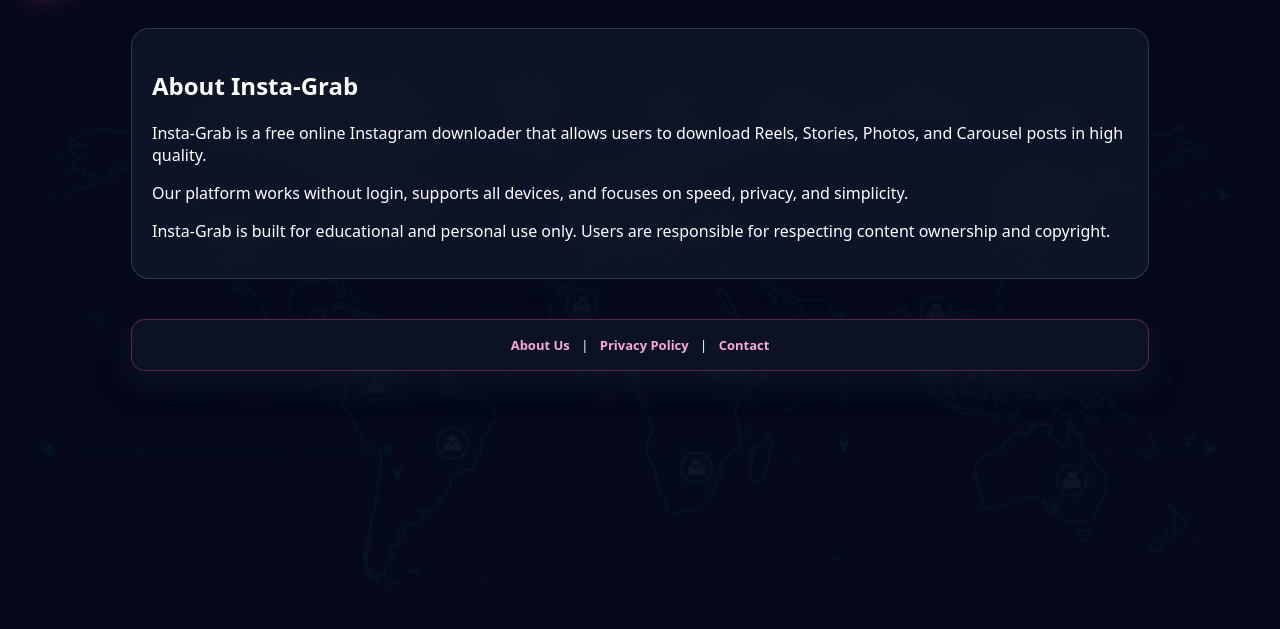
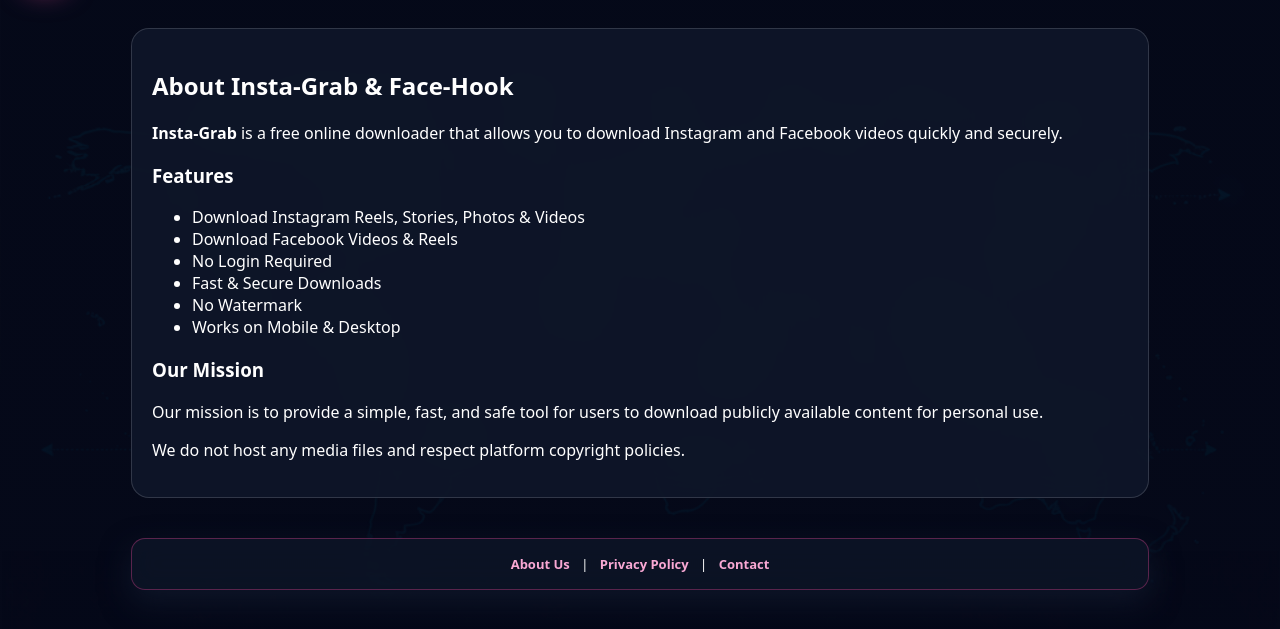
Before and after one commit to devilyuvraj11/Instagrab, a Flask app: page /about in a window 1280 px wide. Shown: the part 70-699 px from the top of the page. Run offline with Flask 3, Linux system fonts and the light colour scheme.

Commit message:
Enhance About page with Facebook features and mission
Updated the About page to include Facebook download features and revised the mission statement.

```diff
--- a/templates/about.html
+++ b/templates/about.html
@@ -19,20 +19,25 @@
 <main class="page">
   <div class="container">
     <section class="card">
-      <h2>About Insta-Grab</h2>
-      <p>
-        Insta-Grab is a free online Instagram downloader that allows users to
-        download Reels, Stories, Photos, and Carousel posts in high quality.
-      </p>
-      <p>
-        Our platform works without login, supports all devices, and focuses on
-        speed, privacy, and simplicity.
-      </p>
-      <p>
-        Insta-Grab is built for educational and personal use only. Users are
-        responsible for respecting content ownership and copyright.
-      </p>
-    </section>
+      <h2>About Insta-Grab & Face-Hook</h2>
+      <p><strong>Insta-Grab</strong> is a free online downloader that allows you to download Instagram and Facebook videos quickly and securely.</p>
+
+<h3>Features</h3>
+<ul>
+<li>Download Instagram Reels, Stories, Photos & Videos</li>
+<li>Download Facebook Videos & Reels</li>
+<li>No Login Required</li>
+<li>Fast & Secure Downloads</li>
+<li>No Watermark</li>
+<li>Works on Mobile & Desktop</li>
+</ul>
+
+<h3>Our Mission</h3>
+<p>Our mission is to provide a simple, fast, and safe tool for users to download publicly available content for personal use.</p>
+
+<p>We do not host any media files and respect platform copyright policies.</p>
+
+</section>
     <footer class="hint">
   <a href="/about">About Us</a> |
   <a href="/privacy-policy">Privacy Policy</a> |
```
